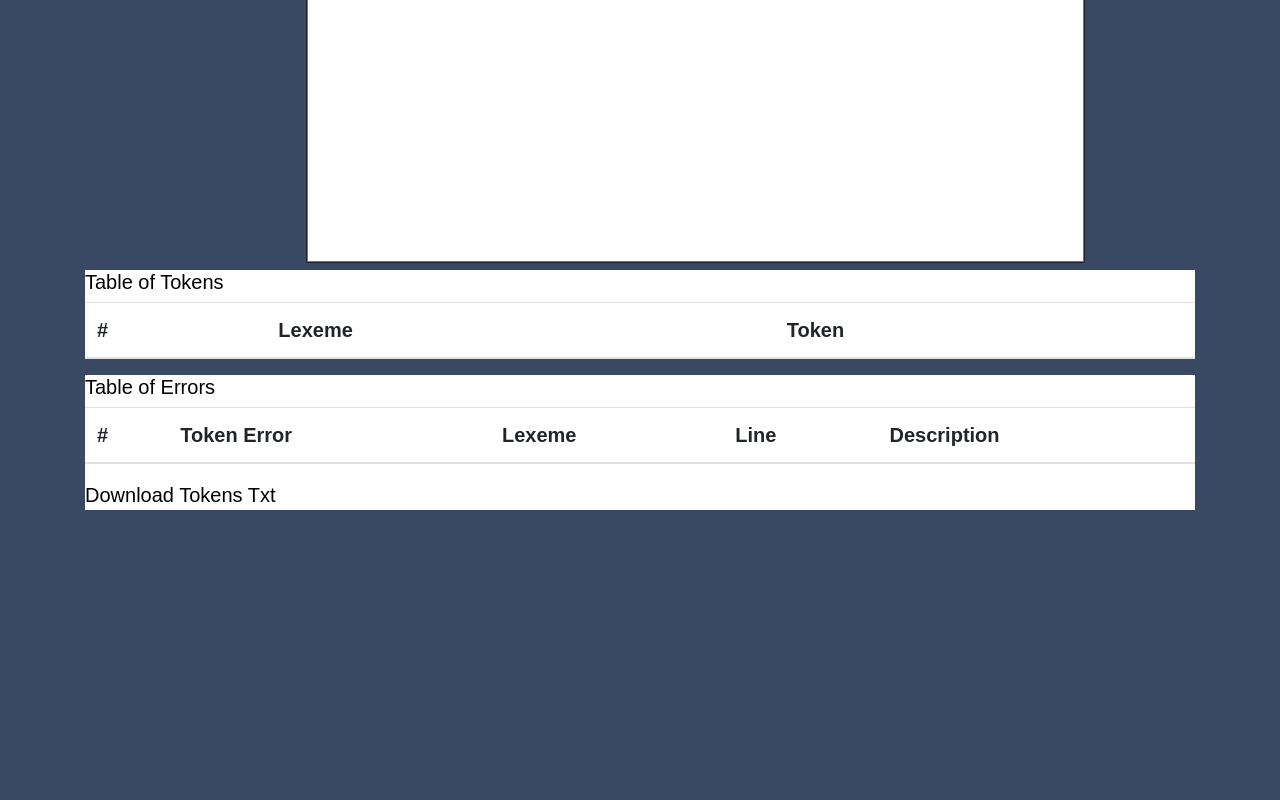
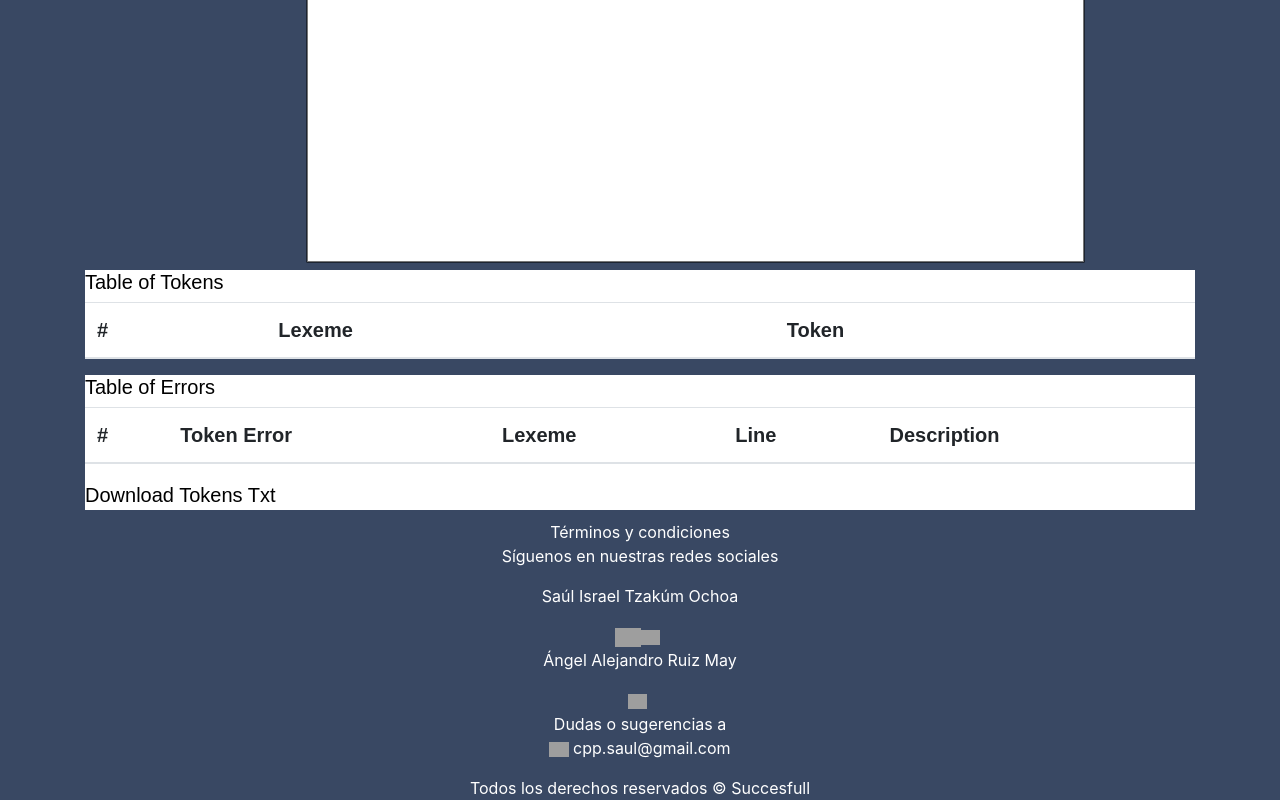
Before and after one commit to AncientGear/syntax-analyzer, an Angular app: page /analyzer in a window 1280 px wide. Shown: the part 1300-2100 px from the top of the page. Before the commit the page ends 1860 px from the top, so only its background shows below. Built offline with nearby package versions, Linux system fonts and the light colour scheme; grey boxes are pictures that could not be loaded; a web font is replaced by a local one.

Commit message:
Adding footer

```diff
--- a/src/app/app.component.html
+++ b/src/app/app.component.html
@@ -9,4 +9,5 @@
   </div>
 
   <div class="clearfix"></div>
+  <app-footer></app-footer>
 </div>
--- a/src/app/components/footer/footer.component.css
+++ b/src/app/components/footer/footer.component.css
@@ -0,0 +1,67 @@
+footer {
+  color: white  ;
+  width: 100%;
+  height: 0px;
+  text-align: center;
+  border-color: black;
+  margin-top: 10px;
+
+}
+
+#saul {
+  display: inline-block;
+}
+
+.footer {
+  background-color: #394863;
+}
+
+.terms{
+  color: white;
+}
+
+.saul {
+  display: inline;
+  padding: 5px;
+  padding-left: 5px;
+  margin: 5px;
+}
+
+.redes ul{
+   padding-right: 0px;
+   padding-left: 0px;
+   padding-bottom: 0px;
+   padding-top: 0px;
+   margin: 0px;
+}
+
+.redes li{
+   list-style-type: none;
+   display: inline;
+   padding-right: 5px;
+}
+
+.facebook {
+  width: 2%;
+}
+
+.github {
+  width: 1.5%;
+}
+
+.instagram {
+  width: 2.5%;
+}
+
+.linkedin {
+  width: 2%;
+}
+
+.mail{
+  float: left;
+  display: inline;
+}
+
+.correo{
+  width: 1.5%;
+}
--- a/src/app/components/footer/footer.component.html
+++ b/src/app/components/footer/footer.component.html
@@ -1,11 +1,37 @@
-<!DOCTYPE html>
-<html lang="en">
-<head>
-  <meta charset="UTF-8">
-  <meta name="viewport" content="width=device-width, initial-scale=1.0">
-  <title>Document</title>
-</head>
-<body>
-
-</body>
-</html>
+<footer class="footer">
+  <div class="footer">
+    <div>
+      <a class="terms" href="https://docs.google.com/document/d/10ArjzMPujq_FqxvZLQFpzhw2dqGaegk22z-pHcQNRos/edit?ts=5ecb523e" target="_blanck">Términos y condiciones</a>
+    </div>
+    <div class="redes">
+      <p>Síguenos en nuestras redes sociales</p>
+      <ul>
+        <p>Saúl Israel Tzakúm Ochoa</p>
+        <li>
+          <a href="https://www.linkedin.com/in/saul-israel-tzakum-ochoa-ba2430194/" target="_blank">
+            <img src="assets/icons/linkedin.svg" class="linkedin" alt="">
+          </a>
+          <a href="https://github.com/AncientGear" target="_blank">
+            <img src="assets/icons/github.svg" class="github" alt="">
+          </a>
+        </li>
+        <p>Ángel Alejandro Ruiz May</p>
+        <li>
+          <a href="https://github.com/angel2101" target="_blank">
+            <img src="assets/icons/linkedin.svg" class="github" alt="">
+          </a>
+        </li>
+      </ul>
+    </div>
+    <div>
+      <p>Dudas o sugerencias a
+        <br>
+        <img src="assets/icons/correo.svg" class="correo" alt="">
+        cpp.saul@gmail.com
+      </p>
+    </div>
+    <div>
+      Todos los derechos reservados &copy; Succesfull
+   </div>
+  </div>
+</footer>
```
